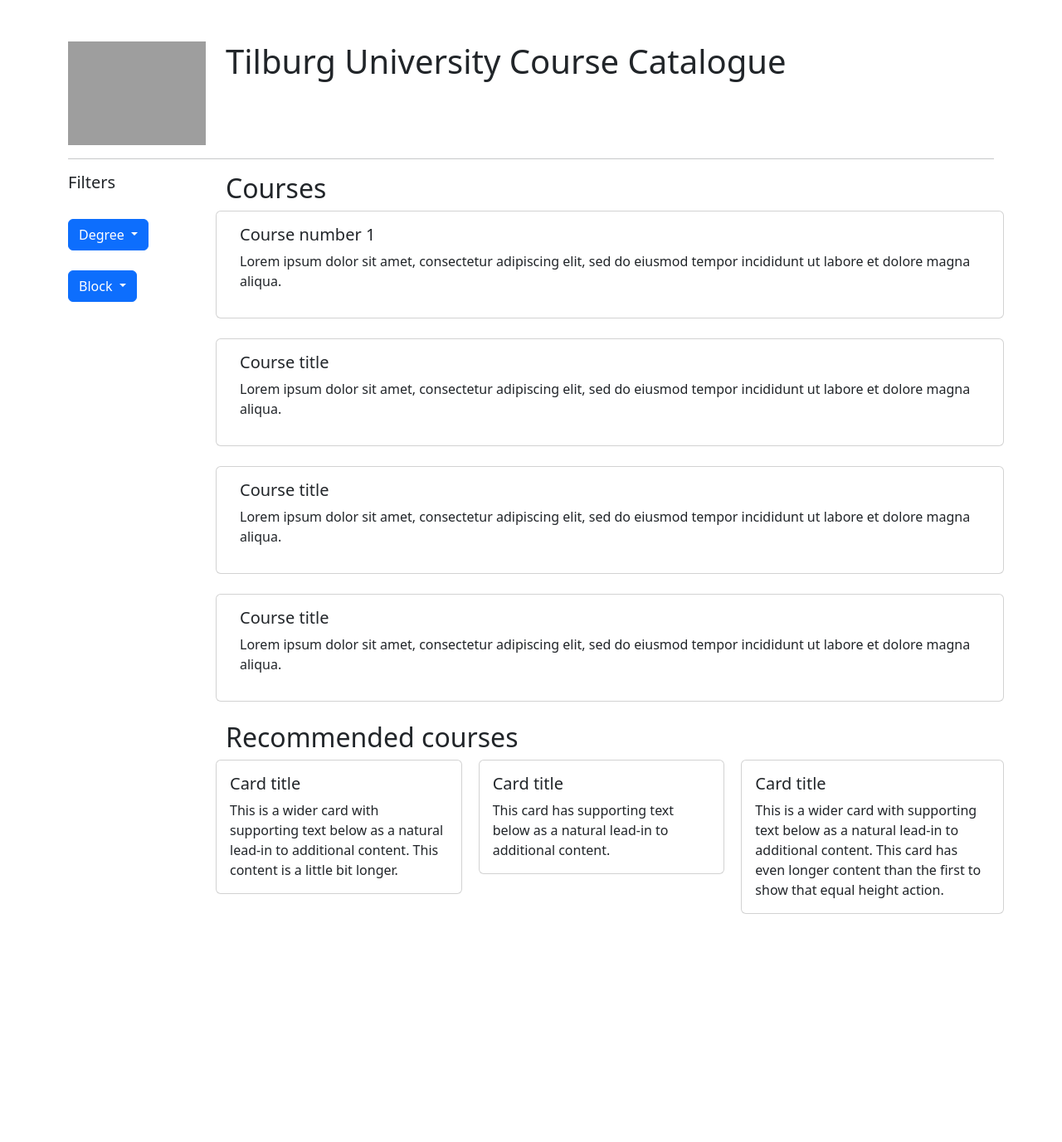
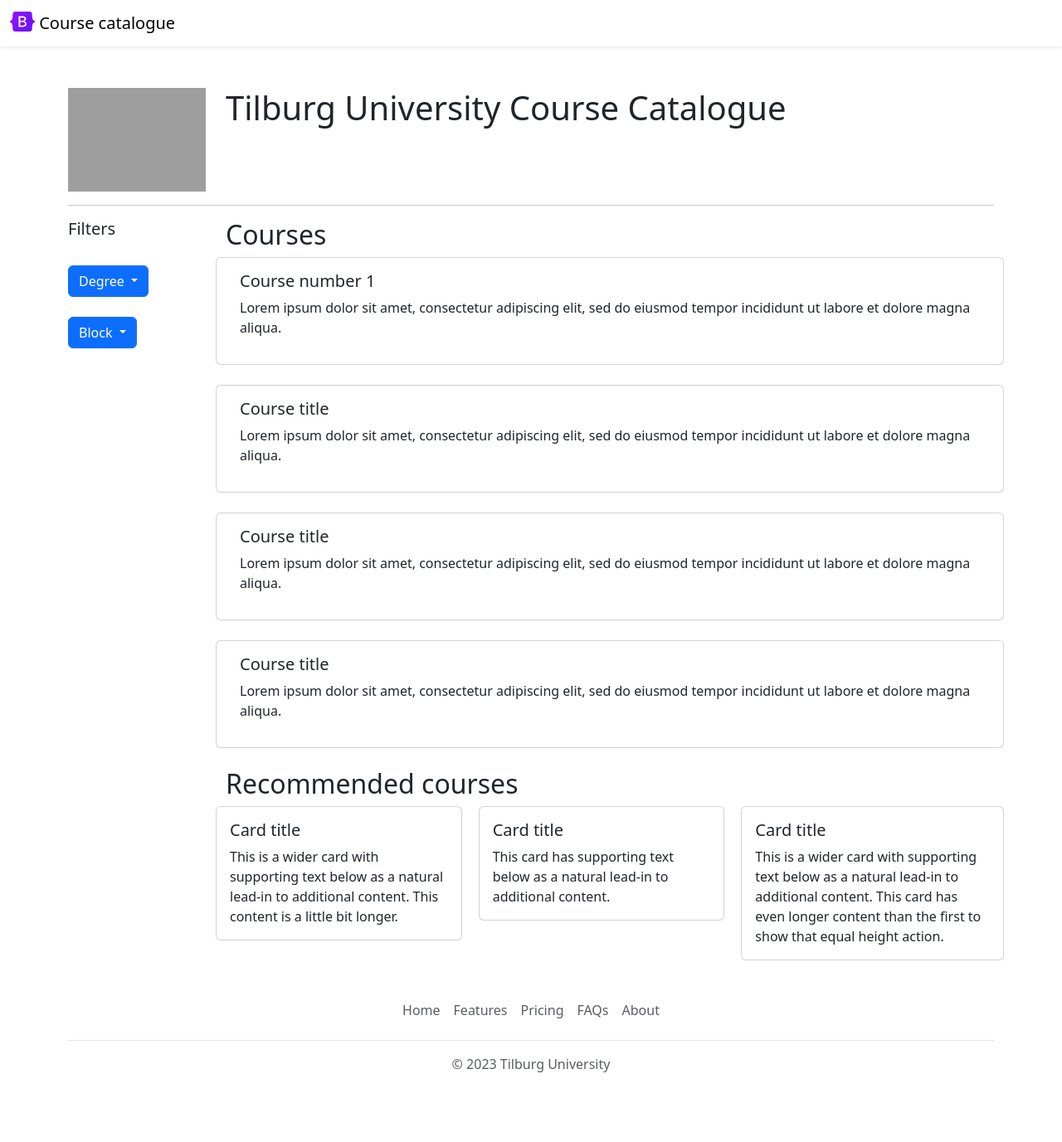
Before and after one commit to KleinJonasUVT/thesis_ma_recsys, a Flask app: page / in a window 1280 px wide. Shown: the whole page at 83% size. Before the commit the page ends 1102 px from the top, so only its background shows below. Run offline with Flask 3, Linux system fonts and the light colour scheme; grey boxes are pictures that could not be loaded.

Commit message:
Added a footer and a navbar and an external link (to google.com)

```diff
--- /dev/null
+++ b/templates/footer.html
@@ -0,0 +1,12 @@
+<div class="container">
+  <footer class="py-3 my-4">
+    <ul class="nav justify-content-center border-bottom pb-3 mb-3">
+      <li class="nav-item"><a href="#" class="nav-link px-2 text-body-secondary">Home</a></li>
+      <li class="nav-item"><a href="#" class="nav-link px-2 text-body-secondary">Features</a></li>
+      <li class="nav-item"><a href="#" class="nav-link px-2 text-body-secondary">Pricing</a></li>
+      <li class="nav-item"><a href="#" class="nav-link px-2 text-body-secondary">FAQs</a></li>
+      <li class="nav-item"><a href="#" class="nav-link px-2 text-body-secondary">About</a></li>
+    </ul>
+    <p class="text-center text-body-secondary">&copy; 2023 Tilburg University</p>
+  </footer>
+</div>
--- a/templates/home.html
+++ b/templates/home.html
@@ -7,16 +7,24 @@
   <link href="https://cdn.jsdelivr.net/npm/bootstrap@5.3.0/dist/css/bootstrap.min.css" rel="stylesheet">
   <style>
     body {
-      margin-top: 50px;
       margin-bottom: 50px;
     }
 
     .card-with-margin {
       margin-right: 20px;
     }
+
+    header {
+      margin-top: 50px;
+    }
+
+    a {
+    text-decoration: none;
+    }
   </style>
 </head>
 <body>
+  {% include 'navbar.html' %}
 <div class="container">
   <header>
     <div class="row">
@@ -65,12 +73,12 @@
       <main>
         <h2>Courses</h2>
           <div class="row">
-            <div class="card">
+            <a href="https://google.com" class="card">
               <div class="card-body">
                 <h5>Course number 1</h5>
                 <p>Lorem ipsum dolor sit amet, consectetur adipiscing elit, sed do eiusmod tempor incididunt ut labore et dolore magna aliqua.</p>
               </div>
-            </div>
+            </a>
           </div>
         <br>
           <div class="row">
@@ -132,6 +140,7 @@
     </div>
   </div>
 </div>
+  {% include 'footer.html' %}
 <script src="https://cdn.jsdelivr.net/npm/bootstrap@5.3.0/dist/js/bootstrap.bundle.min.js"></script>
 </body>
 </html>
--- /dev/null
+++ b/templates/navbar.html
@@ -0,0 +1,9 @@
+<nav class="navbar shadow-sm fixed-top bg-white">
+  <div class="container-fluid">
+    <a class="navbar-brand" href="#">
+      <img src="/static/bootstrap-logo.svg" alt="" width="30" height="24" class="d-inline-block align-text-top">
+      Course catalogue
+    </a>
+  </div>
+</nav>
+<div style="height:56px"></div>
```
Also changed, not shown: static/bootstrap-logo.svg (added).
